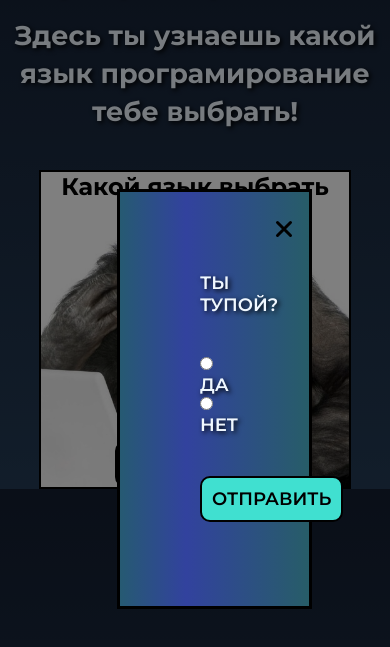
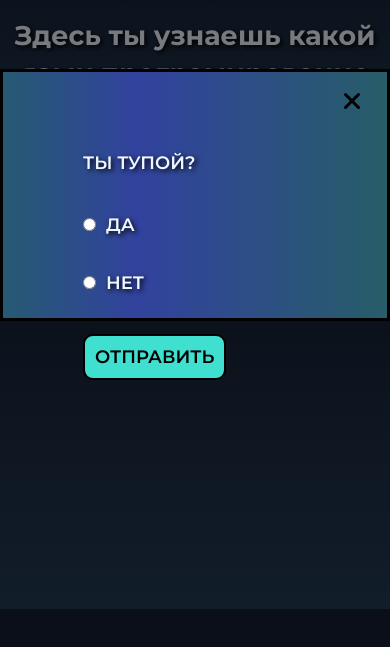
Before and after one commit to Koldyn3002/language, a plain HTML site: page index.html in a window 390 px wide. Both pictures are taken after a click on the button "ПРОЙТИ ТЕСТ". Shown: the part 111-758 px from the top of the page. Drawn offline with Linux system fonts and the light colour scheme.

Commit message:
Update адаптивstyle.css

```diff
--- a/style.css
+++ b/style.css
@@ -148,3 +148,22 @@ label{
 	text-shadow: 2px 2px 5px rgba(0, 0, 0, 1.5);
 	margin-bottom: 20px;
 }
+
+
+/* Styles for screens larger than 768px */
+@media (min-width: 768px) {
+  .container {
+    height: 600px;
+  }
+}
+
+/* Styles for screens smaller than 768px */
+@media (max-width: 767px) {
+  .container {
+    height: auto;
+  }
+  .modal__window {
+    left: 0;
+    width: 100%;
+  }
+}
```
